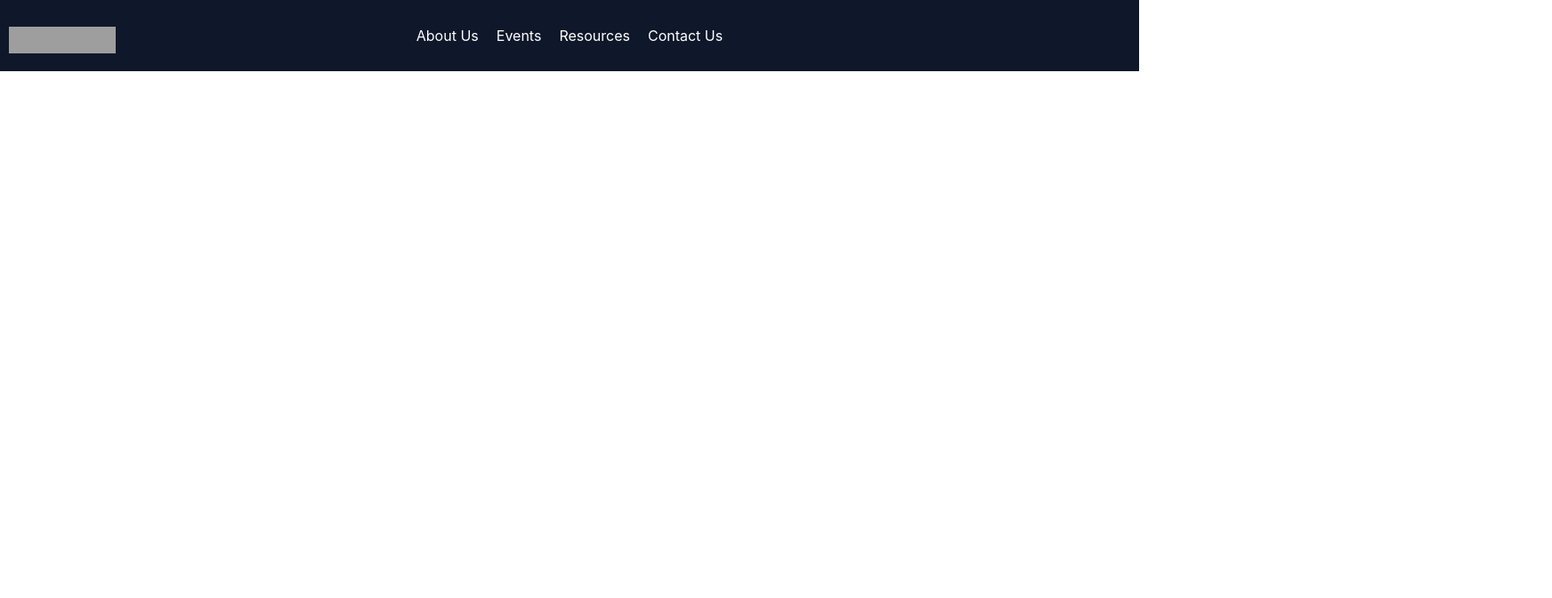
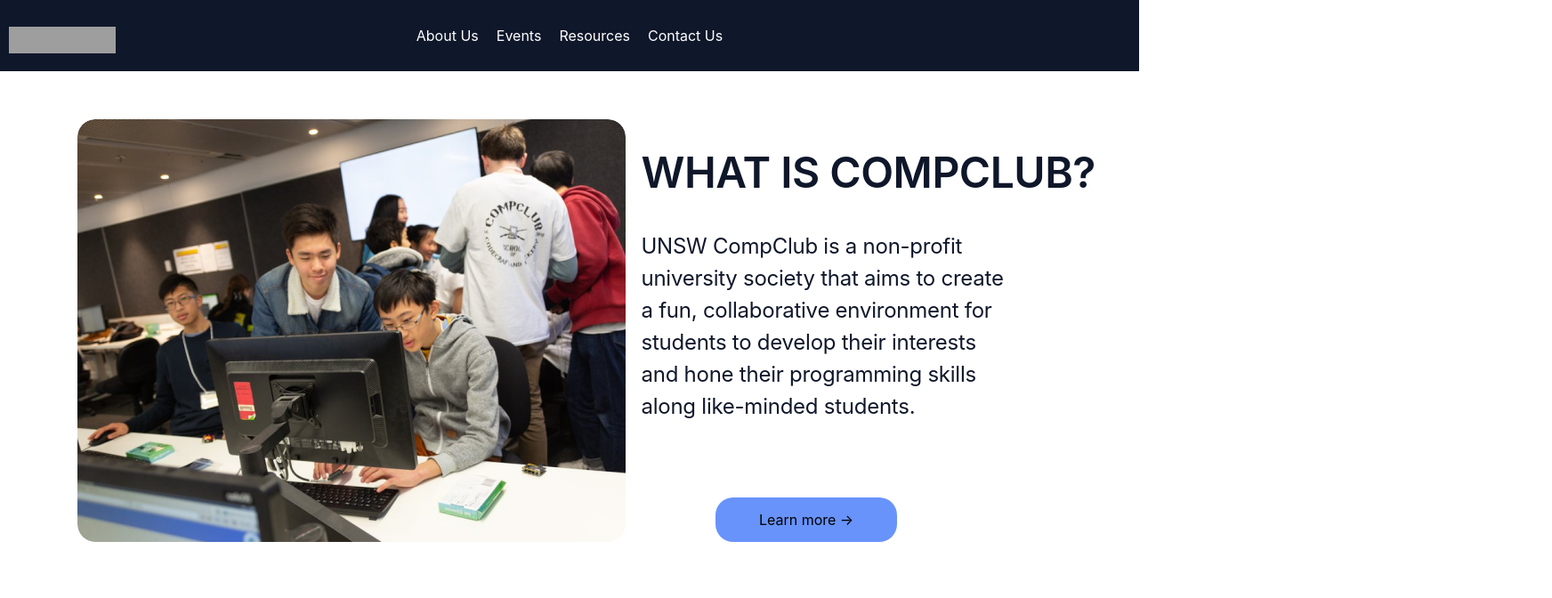
Before and after one commit to CSESoc-CompClub/cc-website-v2, a React (Create React App) app: page / in a window 1280 px wide. Shown: the top 672 px of the page at 89% size, 1744 px wide, since content can reach past the window. Built offline with nearby package versions, Linux system fonts and the light colour scheme; grey boxes are pictures that could not be loaded; the HTML template or start-up script is replaced by a standard one.

Commit message:
:sparkles: Add the About us section of the homepage

```diff
--- a/src/index.css
+++ b/src/index.css
@@ -15,3 +15,14 @@
   font-family: source-code-pro, Menlo, Monaco, Consolas, 'Courier New',
     monospace;
 }
+
+.button_homepage_learn_more {
+  position: absolute;
+  width: 204px;
+  height: 50px;
+  left: 804px;
+  top: 559px;
+
+  background: #6893FB;
+  border-radius: 20px;
+}
--- a/src/pages/Home.jsx
+++ b/src/pages/Home.jsx
@@ -1,5 +1,37 @@
 import React from "react";
+import image_about from "../assets/homepage_mid_bio.png"
+import '../styles.css';
+import '../index.css';
+
 
 export default function Home () {
 
+    return (
+
+        <div>
+            <img
+                src={image_about}
+                className='homepage_about_image'
+                alt="High School Kids at a CompClub event"
+                // style={{ marginTop: "12%", display: "inline-block;" }}
+            ></img>
+            <div
+                className='what_is_compclub_homepage'
+            >
+                WHAT IS COMPCLUB?
+            </div>
+            <div
+                className='mid_bio_text_homepage'
+            >
+            UNSW CompClub is a non-profit university society that aims to create a fun, collaborative environment for students to develop their interests and hone their programming skills along like-minded students.
+            </div>
+            <button
+                class="bg-blue-500 hover:bg-blue-700 text-white font-bold py-2 px-4 rounded-full"
+                className='button_homepage_learn_more'
+            >
+                Learn more →
+            </button>
+        </div>
+    )
+
 }
--- a/src/styles.css
+++ b/src/styles.css
@@ -39,3 +39,55 @@
   top: 30px;
   left: 10px;
 }
+
+.mid_bio_text_homepage {
+  position: absolute;
+  height: 347px;
+  left: 56.29%;
+  right: 10.63%;
+  top: 193px;
+
+  font-family: 'Inter';
+  font-style: normal;
+  font-weight: 400;
+  font-size: 24px;
+  line-height: 36px;
+  /* or 150% */
+
+  display: flex;
+  align-items: center;
+  letter-spacing: -0.25px;
+
+  color: #0F172A;
+}
+
+.what_is_compclub_homepage {
+  position: absolute;
+  height: 51px;
+  left: 56.29%;
+  right: -36.22%;
+  top: 168px;
+
+  font-family: 'Inter';
+  font-style: normal;
+  font-weight: 600;
+  font-size: 48px;
+  line-height: 48px;
+  /* or 100% */
+
+  display: flex;
+  align-items: center;
+  letter-spacing: -0.5px;
+
+  color: #0F172A;
+}
+
+.homepage_about_image {
+  position: absolute;
+  width: 616px;
+  height: 475px;
+  left: 87px;
+  top: 134px;
+
+  border-radius: 20px;
+}
```
Also changed, not shown: src/assets/homepage_mid_bio.png (added).
